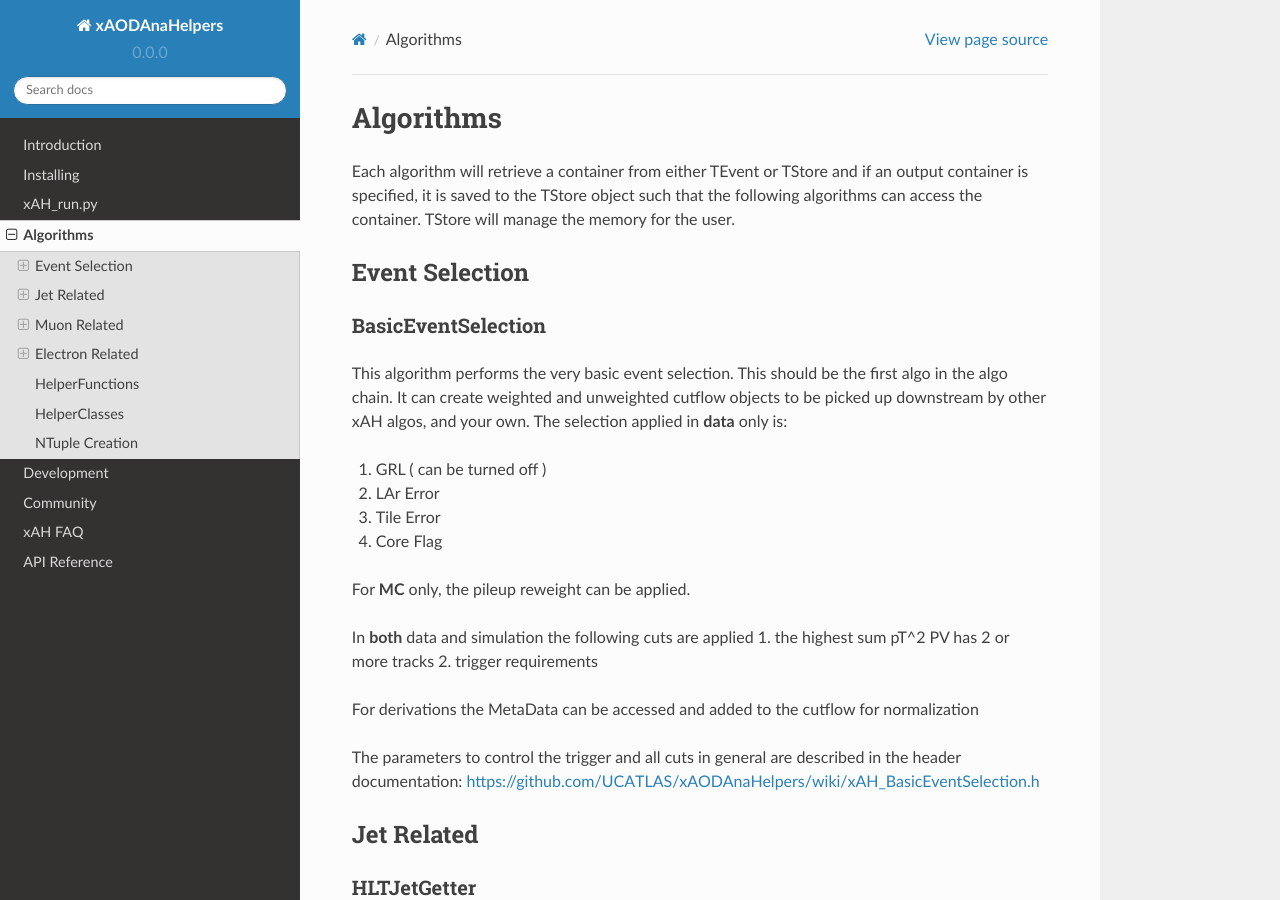
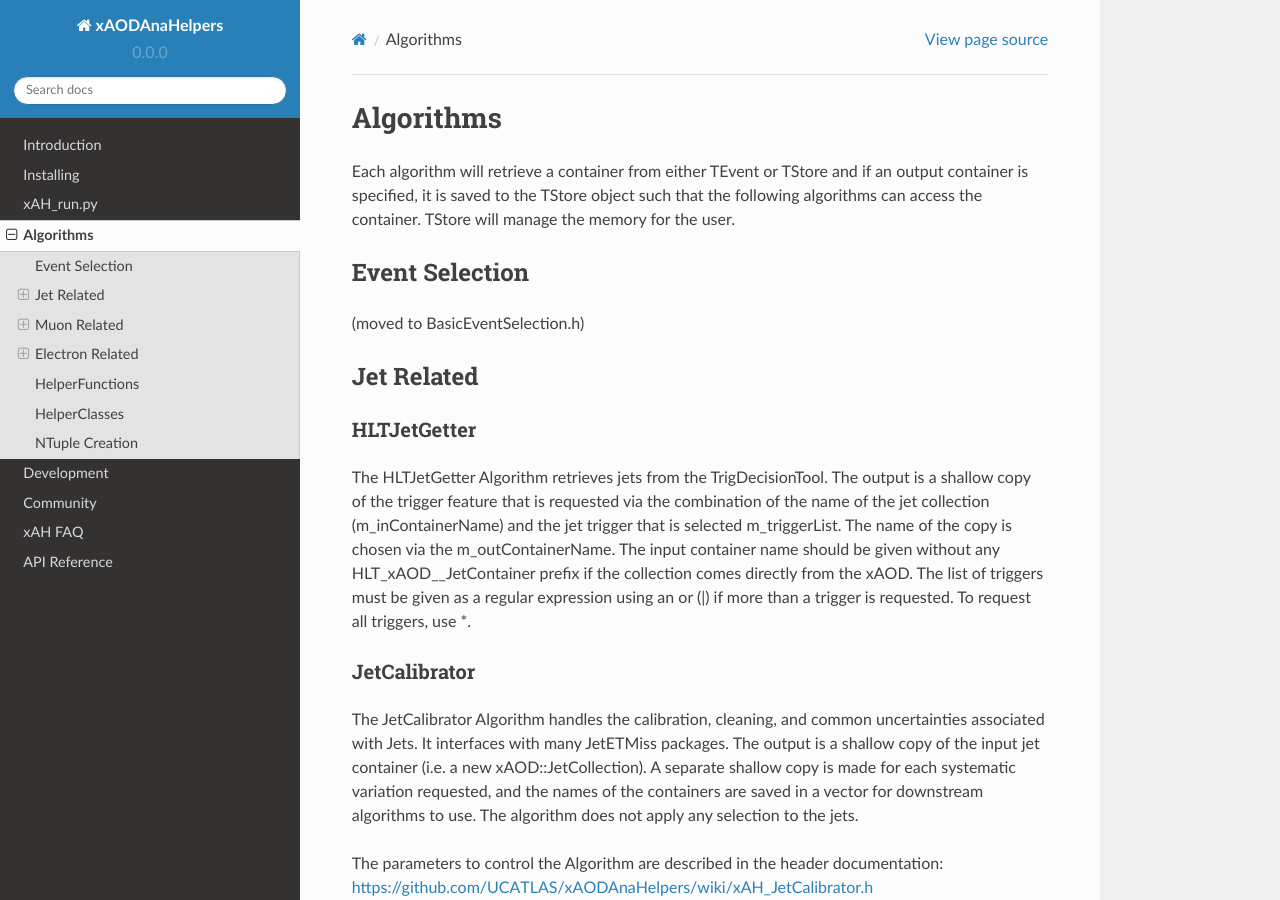
Before and after one commit to UCATLAS/xAODAnaHelpers, a Sphinx documentation site: the page built from docs/Algorithms.rst, in a window 1280 px wide and 900 px high. Built offline with Sphinx 7.4.7 and the Read the Docs theme 2.0.0, drawn with Linux system fonts in a browser that asks for light colours; pages that are not in the unit, such as notebooks, are missing from menus.

Commit message:
migrate BasicEventSelection

```diff
--- a/docs/Algorithms.rst
+++ b/docs/Algorithms.rst
@@ -9,30 +9,7 @@ TStore will manage the memory for the user.
 Event Selection
 ---------------
 
-BasicEventSelection
-~~~~~~~~~~~~~~~~~~~
-
-This algorithm performs the very basic event selection. This should be
-the first algo in the algo chain. It can create weighted and unweighted
-cutflow objects to be picked up downstream by other xAH algos, and your
-own. The selection applied in **data** only is:
-
-1. GRL ( can be turned off )
-2. LAr Error
-3. Tile Error
-4. Core Flag
-
-For **MC** only, the pileup reweight can be applied.
-
-In **both** data and simulation the following cuts are applied 1. the
-highest sum pT^2 PV has 2 or more tracks 2. trigger requirements
-
-For derivations the MetaData can be accessed and added to the cutflow
-for normalization
-
-The parameters to control the trigger and all cuts in general are
-described in the header documentation:
-https://github.com/UCATLAS/xAODAnaHelpers/wiki/xAH\_BasicEventSelection.h
+(moved to BasicEventSelection.h)
 
 Jet Related
 -----------
```
Also changed, not shown: 1 other file.
